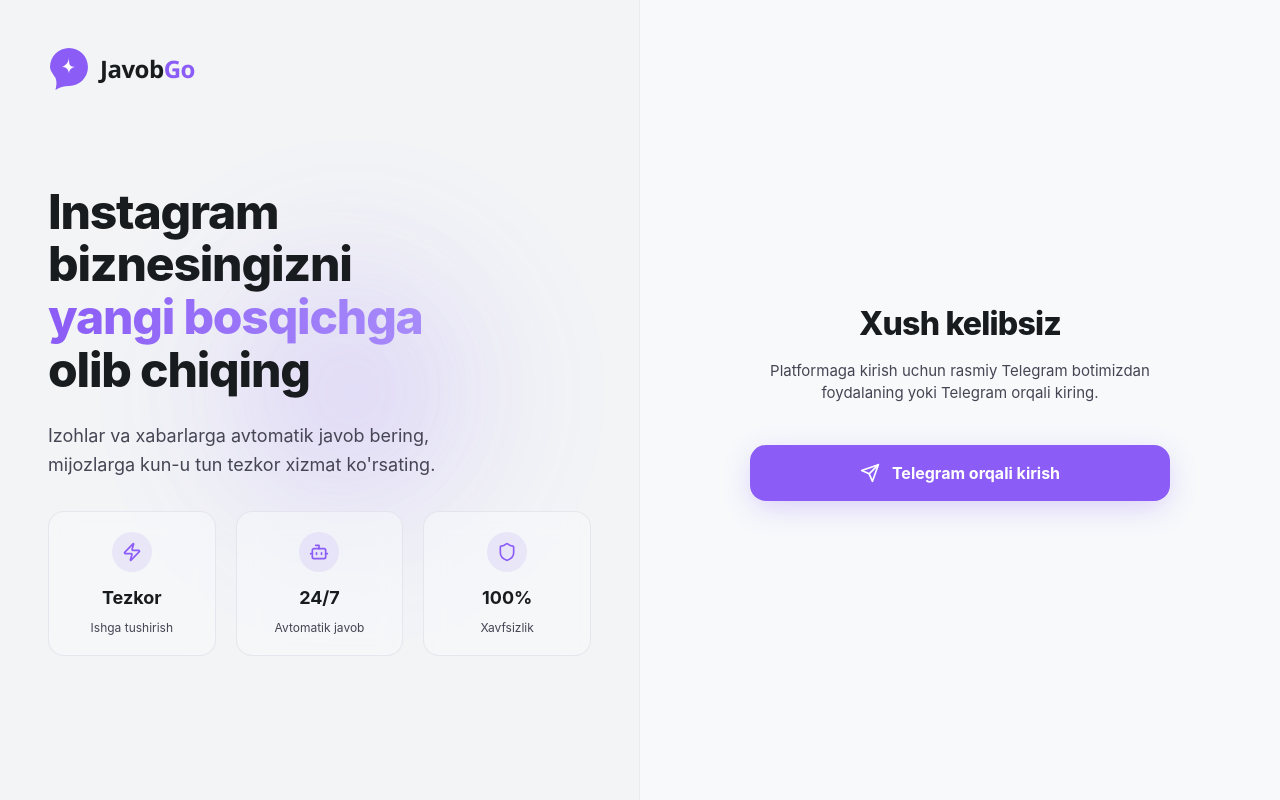
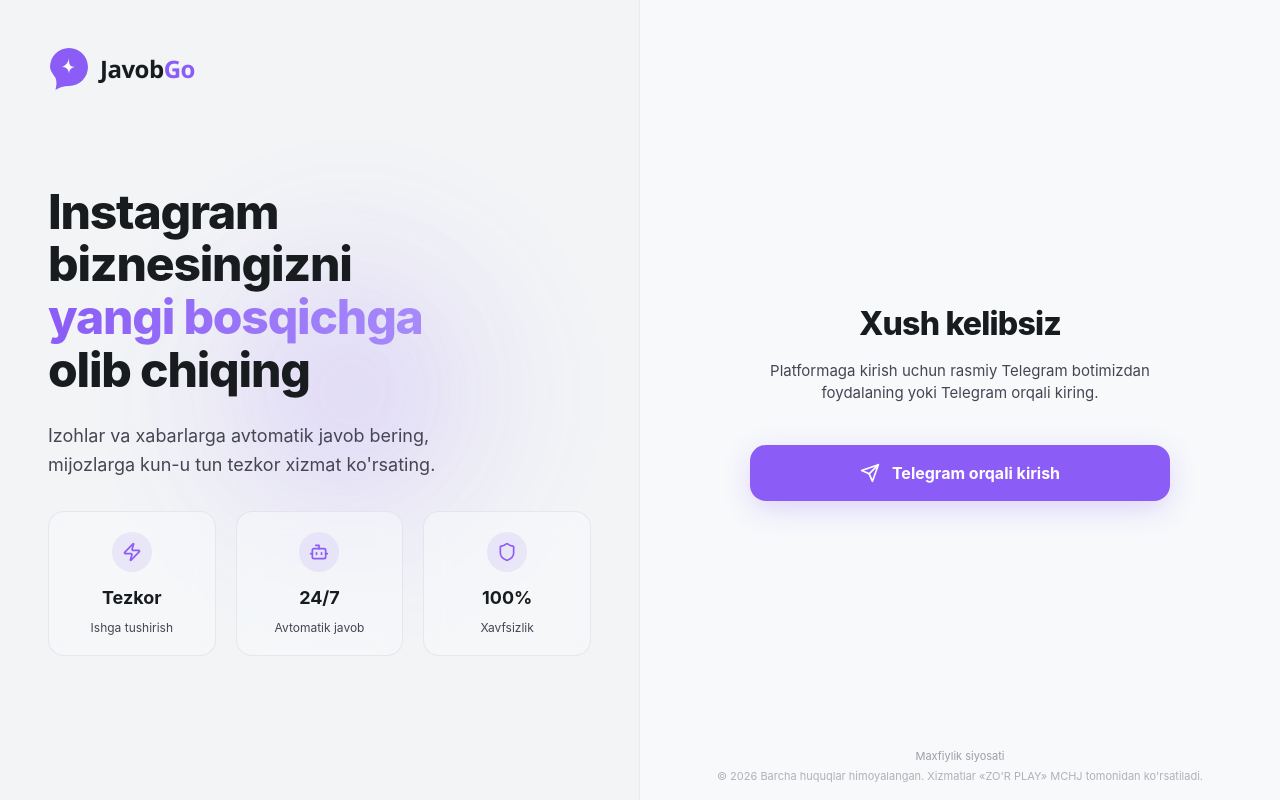
Before and after one commit to javokhir-dev1/javobgo, a Next.js app in the folder frontend/: page /login in a window 1280 px wide. Built offline with nearby package versions, Linux system fonts and the light colour scheme; no server answers.

Commit message:
login page update

```diff
--- a/frontend/app/login/page.tsx
+++ b/frontend/app/login/page.tsx
@@ -2,6 +2,7 @@
 
 import { useState, useEffect, Suspense } from 'react';
 import { useRouter, useSearchParams } from 'next/navigation';
+import Link from 'next/link';
 import { Bot, Zap, Shield, AlertTriangle, Loader2, Send } from 'lucide-react';
 import { verifyAuthTokenAction } from '../actions/auth';
 import { getSettings } from '@/lib/api';
@@ -164,6 +165,16 @@
           </span>
         </div>
 
+        {/* Footer */}
+        <div className="absolute bottom-4 left-0 right-0 text-center px-4">
+          <Link href="/privacy-policy" className="text-[11px] text-on-surface-variant/50 hover:text-on-surface-variant transition-colors">
+            Maxfiylik siyosati
+          </Link>
+          <p className="text-[11px] text-on-surface-variant/40 mt-0.5">
+            © {new Date().getFullYear()} Barcha huquqlar himoyalangan. Xizmatlar «ZO'R PLAY» MCHJ tomonidan ko'rsatiladi.
+          </p>
+        </div>
+
         <div className="w-full max-w-[420px] text-center">
           {isLoading ? (
             <div className="flex flex-col items-center justify-center space-y-4">
```
